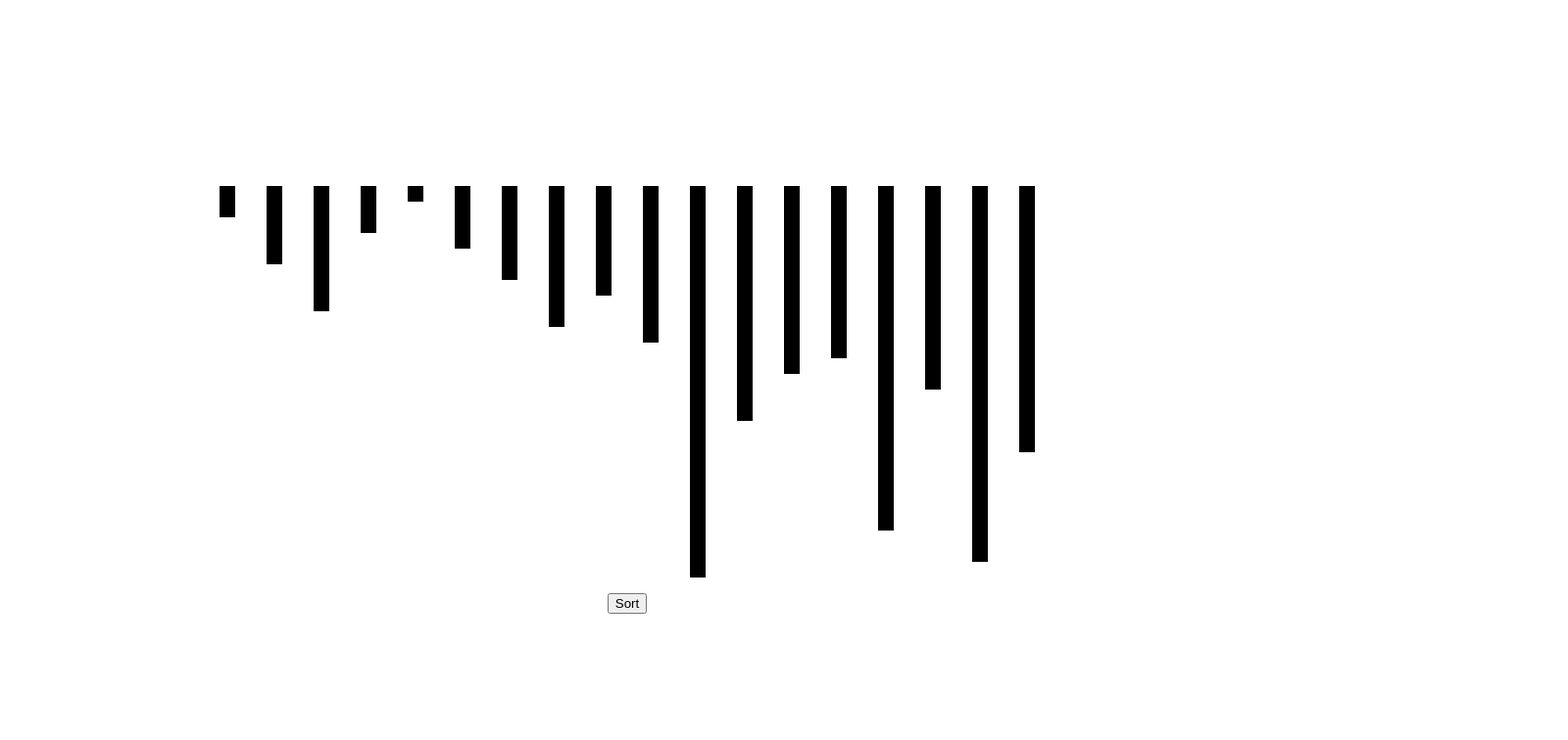
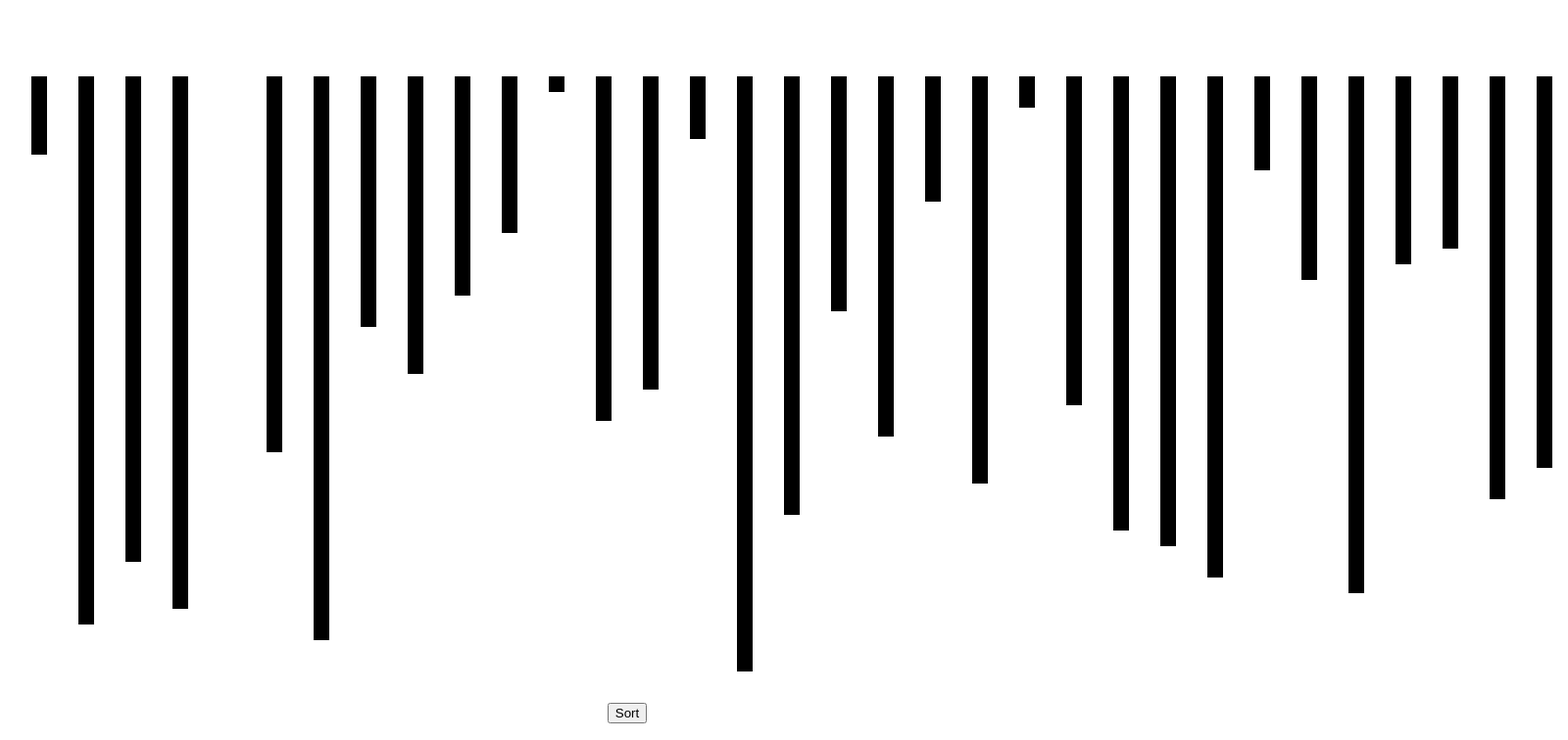
Before and after one commit to BenjaminGrabow/Visualize-Algorithms, a React (Create React App) app in the folder sort_algos/: page / in a window 1280 px wide. Shown: the top 756 px of the page at 98% size, 1600 px wide, since content can reach past the window. Built offline with nearby package versions, Linux system fonts and the light colour scheme.

Commit message:
added componentDidMount

```diff
--- a/sort_algos/src/App.js
+++ b/sort_algos/src/App.js
@@ -18,62 +18,86 @@ const StyledApp = styled.div`
   }
 `;
 
+let i = 0;
+
 class App extends React.Component {
   constructor(props) {
     super(props);
     this.state = {
-      bubble: [2, 5, 8, 3, 1, 4, 6, 9, 7, 10, 25, 15, 12, 11, 22, 13, 24, 17]
+      bubble: [
+        41,
+      ]
     };
   }
 
+  componentDidMount = () => {
+    // create array with random numbers (but unique number)
+
+    for (var a=[],i=0;i<40;++i) a[i]=i;
+
+    function shuffle(array) {
+      var tmp, current, top = array.length;
+      if(top) while(--top) {
+        current = Math.floor(Math.random() * (top + 1));
+        tmp = array[current];
+        array[current] = array[top];
+        array[top] = tmp;
+      }
+      return array;
+    }
+
+    a = shuffle(a);
+
+    this.setState({
+      bubble: a
+    });
+  };
+
   sort = () => {
-
-    // var sorted = false;
-    // while (!sorted) {
-    //   sorted = true;
-    //   this.state.bubble.forEach((element, index, array) => {
-    //     if (element > array[index + 1]) {
-    //       // setInterval(() => {0
-    //       array[index] = array[index + 1];
-    //       array[index + 1] = element;
-    //       // }, 100);
-
-    //       // setInterval(() => sorted = false, 100)
-    //     }
-    //   });
-    // }
-
     let arr = [...this.state.bubble];
 
-        for(let j=0;j<arr.length;j++) {
-            for(let i = 0; i < arr.length; i++) {
-                if(arr[i]>arr[i+1]) {
-                    var temp = arr[i];
-                    arr[i] = arr[i+1];
-                    arr[i+1] = temp;
-this.changeState(arr);
-break;
-                  }
+//     const arrSorted = this.state.bubble.sort((a, b) => a - b);
+// console.log(arr)
+//     if (arrSorted === arr) {
+//       return null;
 
-                  }
-              }
+//     } else {
+      if (arr[i] > arr[i + 1]) {
+        setTimeout(() => {
+          var temp = arr[i];
+          arr[i] = arr[i + 1];
+          arr[i + 1] = temp;
+          this.setState({
+            bubble: arr
+          });
 
-          };
-
-          changeState = (array) => {
-            this.setState({
-              bubble: array
-    });
-
-    this.sort();
-  }
+          if (i < arr.length) {
+            i += 1;
+            this.sort();
+          } else {
+            i = 0;
+            this.sort();
+          }
+        }, 100);
+      } else {
+        if (i < arr.length) {
+          i += 1;
+          this.sort();
+        } else {
+          i = 0;
+          this.sort();
+        }
+      }
+    // }
+  };
 
   render() {
     return (
       <StyledApp>
         <div className="bubble">
           {this.state.bubble.map((num, index) => (
-            <div key={index}
+            <div
+              key={index}
               className="beam"
               style={{
                 width: "1rem",
```
Also changed, not shown: 1 other file (tests, documents, lock files or other folders).
